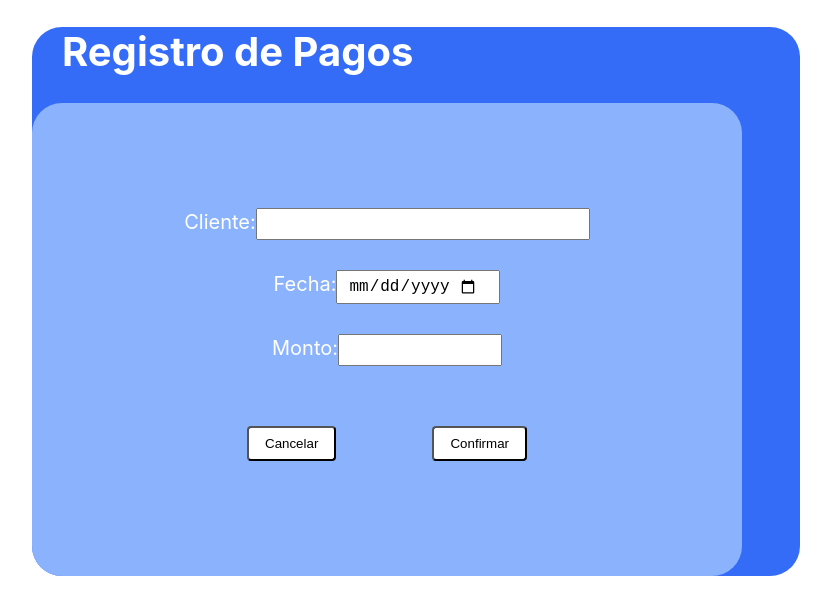
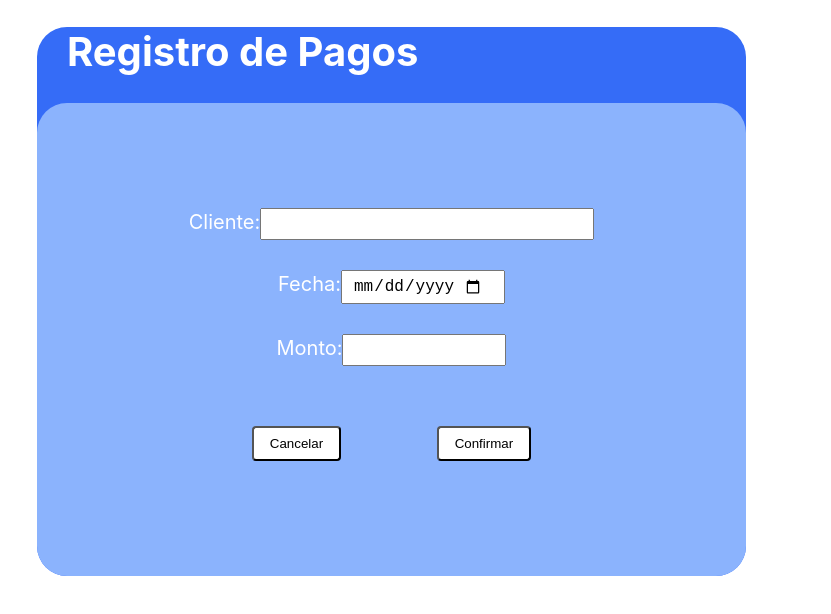
Before and after one commit to LuisRCbmo/websap, a React (Create React App) app: page / in a window 1280 px wide. Both pictures are taken after a click on the button "Pagar en efectivo". Shown: the top 614 px of the page, without its empty margins (224-1055 px from the left). Built offline with nearby package versions, Linux system fonts and the light colour scheme.

Commit message:
actualiza
bordes

```diff
--- a/src/components/UI/molecules/PagoEfectivoForm.css
+++ b/src/components/UI/molecules/PagoEfectivoForm.css
@@ -13,8 +13,8 @@
 }
 
 .RegistroPagos {
-  margin-right: 20%;
-  margin-left: 20%;
+  margin-right: 310px;
+  margin-left: 261px;
   background-color: rgb(53, 108, 247);
   border-radius: 30px;
 }
```
